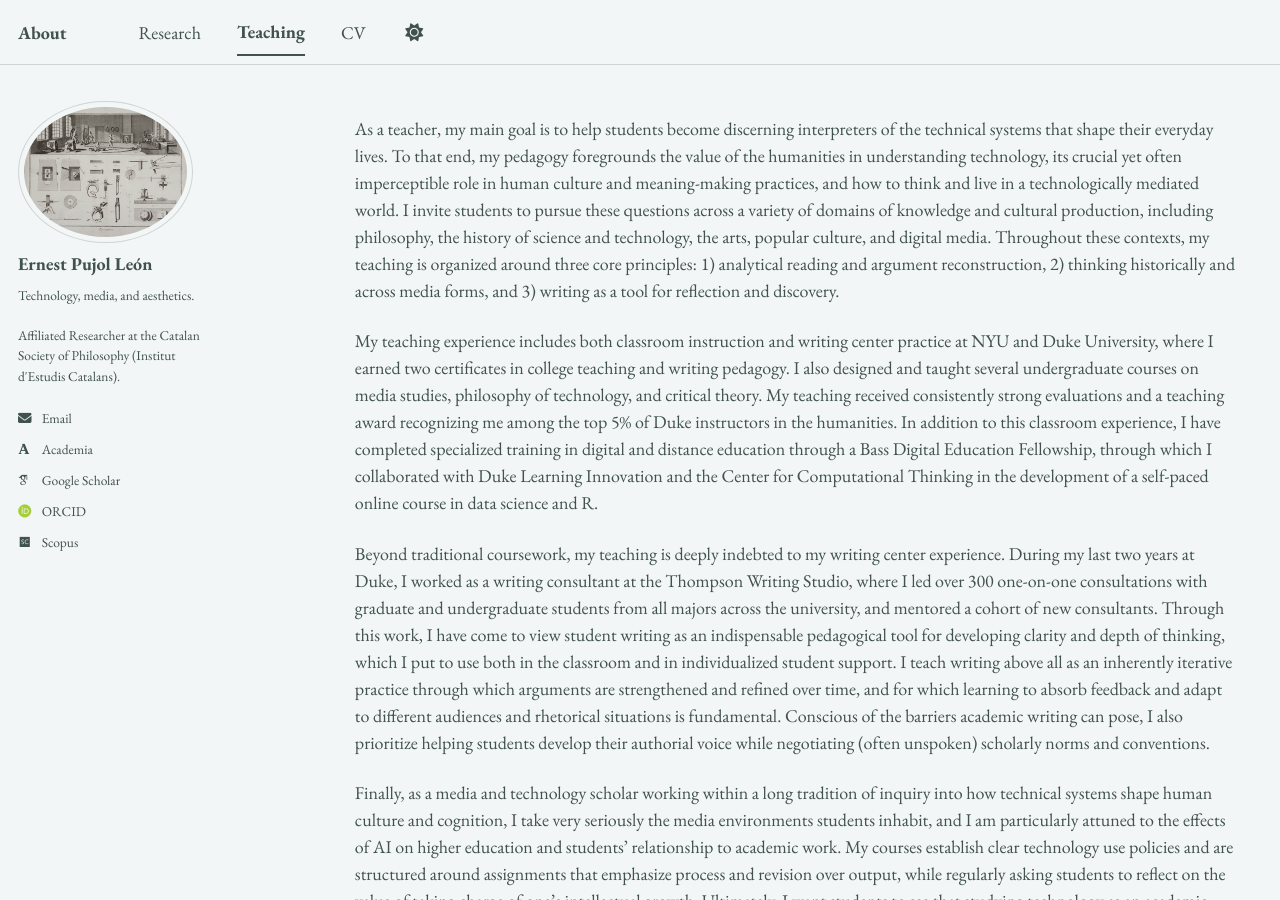
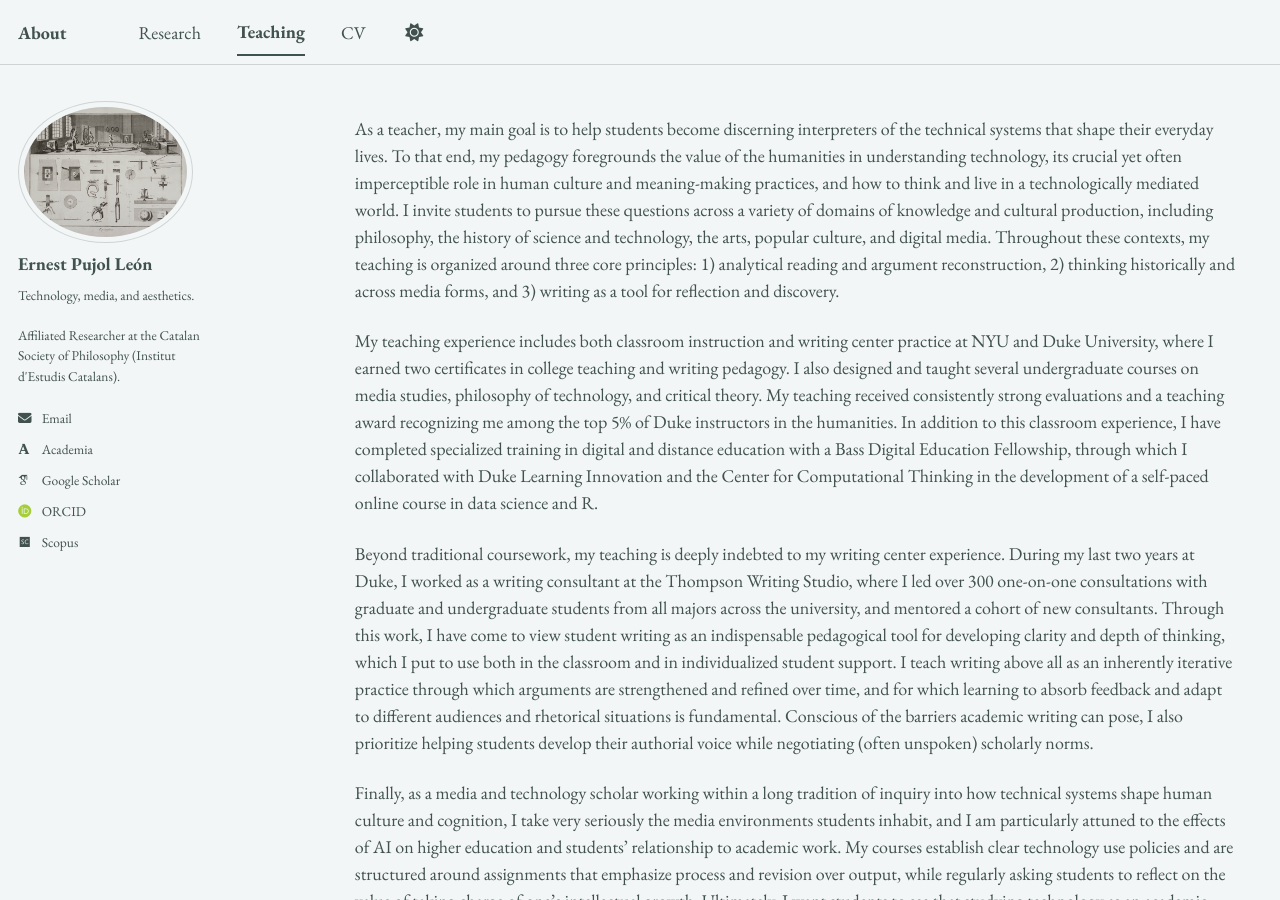
Before and after one commit to epujol90/epujol90.github.io, a Jekyll site: the page built from _pages/teaching.md, in a window 1280 px wide and 900 px high. Built offline with Jekyll 4.4.1, drawn with Linux system fonts in a browser that asks for light colours; some web fonts are replaced; a script bundle is joined from its source files by our own code; library files that are not in the unit come from our copies.

Commit message:
Update teaching.md

```diff
--- a/_pages/teaching.md
+++ b/_pages/teaching.md
@@ -7,9 +7,9 @@ author_profile: true
 
 As a teacher, my main goal is to help students become discerning interpreters of the technical systems that shape their everyday lives. To that end, my pedagogy foregrounds the value of the humanities in understanding technology, its crucial yet often imperceptible role in human culture and meaning-making practices, and how to think and live in a technologically mediated world. I invite students to pursue these questions across a variety of domains of knowledge and cultural production, including philosophy, the history of science and technology, the arts, popular culture, and digital media. Throughout these contexts, my teaching is organized around three core principles: 1) analytical reading and argument reconstruction, 2) thinking historically and across media forms, and 3) writing as a tool for reflection and discovery.
 
-My teaching experience includes both classroom instruction and writing center practice at NYU and Duke University, where I earned two certificates in college teaching and writing pedagogy. I also designed and taught several undergraduate courses on media studies, philosophy of technology, and critical theory. My teaching received consistently strong evaluations and a teaching award recognizing me among the top 5% of Duke instructors in the humanities. In addition to this classroom experience, I have completed specialized training in digital and distance education through a Bass Digital Education Fellowship, through which I collaborated with Duke Learning Innovation and the Center for Computational Thinking in the development of a self-paced online course in data science and R.
+My teaching experience includes both classroom instruction and writing center practice at NYU and Duke University, where I earned two certificates in college teaching and writing pedagogy. I also designed and taught several undergraduate courses on media studies, philosophy of technology, and critical theory. My teaching received consistently strong evaluations and a teaching award recognizing me among the top 5% of Duke instructors in the humanities. In addition to this classroom experience, I have completed specialized training in digital and distance education with a Bass Digital Education Fellowship, through which I collaborated with Duke Learning Innovation and the Center for Computational Thinking in the development of a self-paced online course in data science and R.
 
-Beyond traditional coursework, my teaching is deeply indebted to my writing center experience. During my last two years at Duke, I worked as a writing consultant at the Thompson Writing Studio, where I led over 300 one-on-one consultations with graduate and undergraduate students from all majors across the university, and mentored a cohort of new consultants. Through this work, I have come to view student writing as an indispensable pedagogical tool for developing clarity and depth of thinking, which I put to use both in the classroom and in individualized student support. I teach writing above all as an inherently iterative practice through which arguments are strengthened and refined over time, and for which learning to absorb feedback and adapt to different audiences and rhetorical situations is fundamental. Conscious of the barriers academic writing can pose, I also prioritize helping students develop their authorial voice while negotiating (often unspoken) scholarly norms and conventions.
+Beyond traditional coursework, my teaching is deeply indebted to my writing center experience. During my last two years at Duke, I worked as a writing consultant at the Thompson Writing Studio, where I led over 300 one-on-one consultations with graduate and undergraduate students from all majors across the university, and mentored a cohort of new consultants. Through this work, I have come to view student writing as an indispensable pedagogical tool for developing clarity and depth of thinking, which I put to use both in the classroom and in individualized student support. I teach writing above all as an inherently iterative practice through which arguments are strengthened and refined over time, and for which learning to absorb feedback and adapt to different audiences and rhetorical situations is fundamental. Conscious of the barriers academic writing can pose, I also prioritize helping students develop their authorial voice while negotiating (often unspoken) scholarly norms.
 
 Finally, as a media and technology scholar working within a long tradition of inquiry into how technical systems shape human culture and cognition, I take very seriously the media environments students inhabit, and I am particularly attuned to the effects of AI on higher education and students’ relationship to academic work. My courses establish clear technology use policies and are structured around assignments that emphasize process and revision over output, while regularly asking students to reflect on the value of taking charge of one’s intellectual growth. Ultimately, I want students to see that studying technology as an academic subject concerns not only ideas and their genealogies, but equally the ways the technologies ready to hand may or may not serve us as thinkers.
 <br>
```
